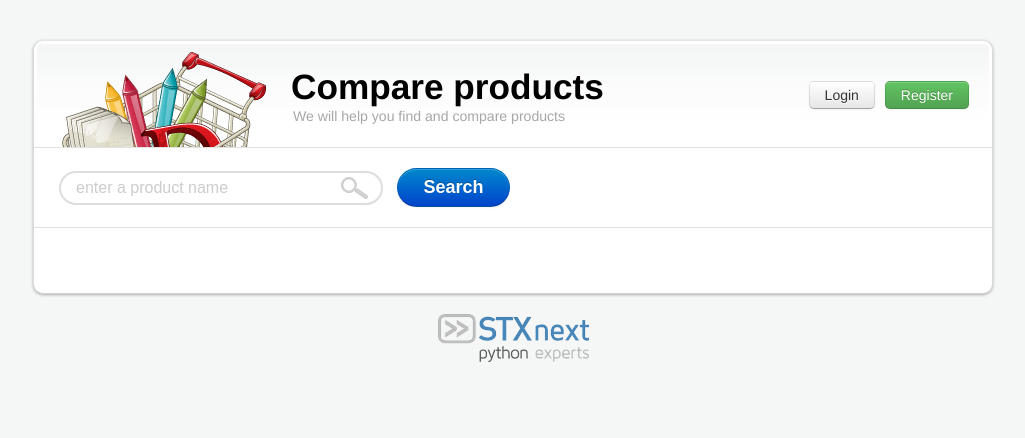
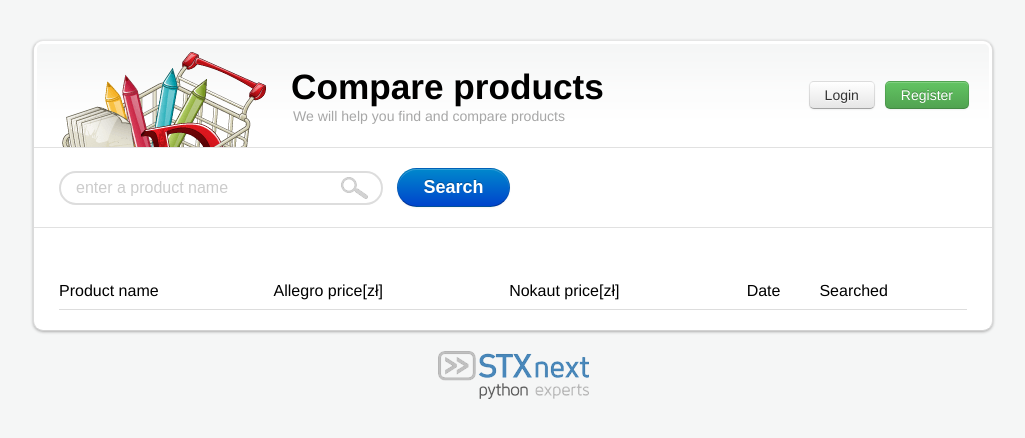
Before and after one commit to dawidkostyszak/PyramidAplication_6, a Python web app: template pyramidaplication/templates/history.mako in a window 1280 px wide. Shown: the top 438 px of the page, without its empty margins (127-1152 px from the left). Run offline with Mako, Linux system fonts and the light colour scheme; the template is opened without the code that fills it, so the values that code supplies are empty.

Commit message:
add history

```diff
--- a/pyramidaplication/static/css/style.css
+++ b/pyramidaplication/static/css/style.css
@@ -270,7 +270,7 @@ a.info:hover span{ /*the span will display just on :hover state*/
 .more {
   text-align: right;
 }
-.more a {
+.more button {
   padding: 8px 15px;
   font-size: 15px;
   text-decoration: none;
@@ -403,3 +403,8 @@ a.info:hover span{ /*the span will display just on :hover state*/
 }
 
 /* << Bootstrap */
+
+.spinner{
+    background: url(../img/loader.gif) 98% center no-repeat;
+    width: 60px;
+}
--- a/pyramidaplication/templates/base.mako
+++ b/pyramidaplication/templates/base.mako
@@ -29,12 +29,46 @@
             <img src="${request.static_url('pyramidaplication:static/img/logo_stx.png')}" alt="logo_stx"/>
         </div>
     </div>
-    <script type="text/javascript" src="js/jquery-1.8.3.min.js"></script>
+    <script type="text/javascript" src="${request.static_path('pyramidaplication:static/js/jquery-1.8.3.min.js')}"></script>
+
+
     <script type="text/javascript">
     $(document).ready(function() {
-        var btn_search = $('.search input');
-        btn_search.focus(function() {
-            $(this).attr('value','');
+
+        $('.more  button').click(function() {
+            var $name = $('.name_list');
+            var $a_price = $('td[name="a_price"]');
+            var $n_price = $('td[name="n_price"]');
+            var $date = $('td[name="date"]');
+            var $count = $('td[name="searched_count"]');
+            var button = $(this);
+            waiting(button);
+
+            $.getJSON('/json?item='+ $name.text() , function(data){
+            if (data.a_price == null){
+            data.a_price = 0.0;
+            }
+            if (data.n_price == null){
+            data.n_price = 0.0;
+            }
+            $a_price.text(data.a_price);
+            $n_price.text(data.n_price);
+            $date.text(data.date);
+            $count.text(data.popularity);
+
+            }).done(function() { done(button); })
+            .fail(function() { alert('Refreshing error...'); });
+
+            function waiting(obj){
+            $(obj).hide();
+            $(obj).parent().addClass('spinner');
+            }
+
+            function done(obj){
+            $(obj).show()
+            $(obj).parent().removeClass('spinner');
+            }
+
         });
     });
     </script>
--- a/pyramidaplication/templates/history.mako
+++ b/pyramidaplication/templates/history.mako
@@ -2,23 +2,31 @@
 
 <div class="middle">
     <table cellpadding="0" celllspacing="0" border="0" class="list">
+        <tr>
+            <td>Product name</td>
+            <td>Allegro price[zł]</td>
+            <td>Nokaut price[zł]</td>
+            <td>Date</td>
+            <td>Searched</td>
+        </tr>
         %for product in history_search:
-        <tr>
+        <tr name="history">
             <td class="name_list">${product.name}</td>
-            <td class="price_list">
-                %if product.a_price > 0 and product.n_price > 0:
-                    Lower price: ${product.a_price if product.a_price < product.n_price else product.n_price} zł
-                %elif product.a_price == 0 and product.n_price > 0:
-                    Lower price: ${product.n_price} zł
-                %elif product.a_price > 0 and product.n_price == 0:
-                    Lower price: ${product.a_price} zł
-                %else:
-                    No product
-                %endif
+            <td class="price_list" name="a_price">
+                ${product.a_price}
             </td>
-            <td class="price_list">Data: ${product.date}</td>
-            <td class="price_list">Searched: ${product.popularity} times</td>
-            <td class="more"><a class="link_more btn">Refresh</a></td>
+            <td class="price_list" name="n_price">
+                ${product.n_price}
+            </td>
+            <td class="price_list" name="date">
+                ${product.date}
+            </td>
+            <td class="price_list" name="searched_count">
+                ${product.popularity} times
+            </td>
+            <td class="more"><button class="link_more btn">
+                Refresh
+            </button></td>
         </tr>
         %endfor
     </table>
--- a/pyramidaplication/templates/search.mako
+++ b/pyramidaplication/templates/search.mako
@@ -15,3 +15,4 @@
     </div>
 </div>
 ${next.body()}
+</script>
--- a/pyramidaplication/views.py
+++ b/pyramidaplication/views.py
@@ -41,6 +41,7 @@ def search_result_view(request):
     if product_exists:
         if (date - product_exists.date).days < 2:
             product_exists.popularity += 1
+            DBSession.flush()
             return dict(
                 product=product_exists,
                 error=error,
@@ -83,6 +84,7 @@ def search_result_view(request):
         date=date,
     )
     DBSession.add(product)
+    DBSession.flush()
 
     return dict(
         product=product,
@@ -140,6 +142,7 @@ def register_view(request):
         password = form.data['password']
         user = User(login=login, password=password)
         DBSession.add(user)
+        DBSession.flush()
 
         user = DBSession.query(User).filter_by(
             login=login,
```
Also changed, not shown: pyramidaplication/templates/as.html (added, +99 -0 lines), pyramidaplication/templates/result.mako (+9 -3 lines), PyramidAplication.sqlite (added), pyramidaplication/static/img/loader.gif (added).
